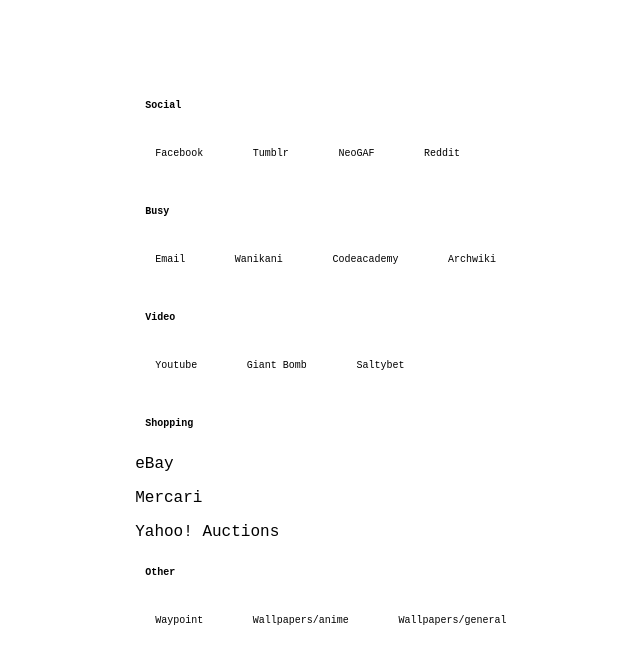
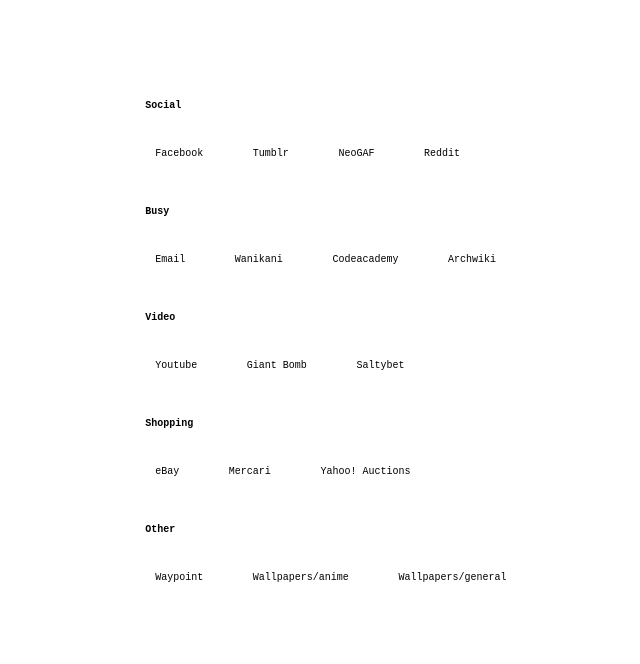
Before and after one commit to dadjumper/dotfiles, a plain HTML site: page home/index.html in a window 1280 px wide. Shown: the whole page, without its empty margins (205-845 px from the left). Drawn offline with Linux system fonts and the light colour scheme; files whose address does not match are found by name.

Commit message:
fixed error

```diff
--- a/home/index.html
+++ b/home/index.html
@@ -25,9 +25,9 @@
                 <a class="link" href="https://giantbomb.com">Giant Bomb</a>
 		<a class="link" href="https://saltybet.com">Saltybet</a>
                 <p class="link-cats">Shopping</p>
-		<p class="link" href="https://ebay.com/">eBay</p>
-		<p class="link" href="https://www.mercari.com/jp/">Mercari</p>
-		<p class="link" href="https://auctions.yahoo.co.jp/">Yahoo! Auctions</p>
+		<a class="link" href="https://ebay.com/">eBay</a>
+		<a class="link" href="https://www.mercari.com/jp/">Mercari</a>
+		<a class="link" href="https://auctions.yahoo.co.jp/">Yahoo! Auctions</a>
 		<p class="link-cats">Other</p>
                 <a class="link" href="http://waypoint.zone/">Waypoint</a>
                 <a class="link" href="https://4chan.org/w/catalog">Wallpapers/anime</a>
```
